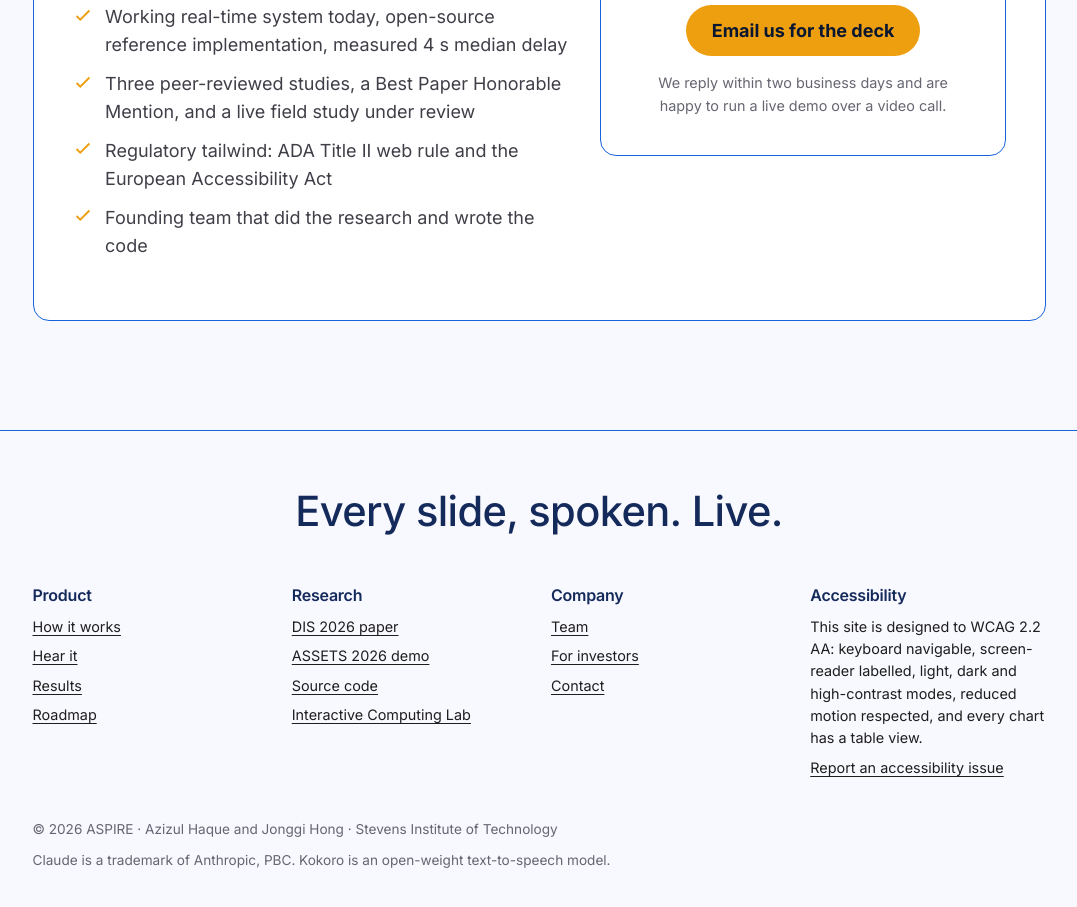
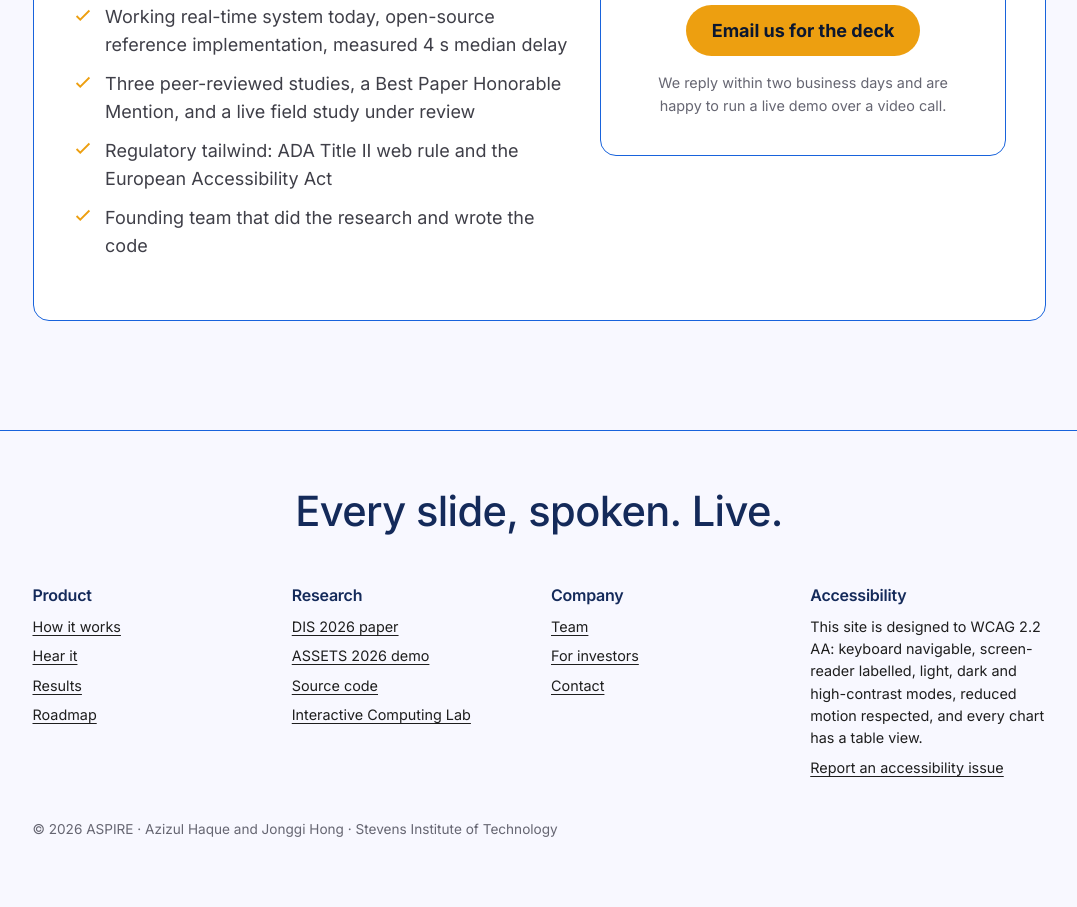
Before and after one commit to meazizul/aspire-website, a plain HTML site: page site/index.html in a window 1280 px wide. Shown: the part 10951-11858 px from the top of the page, without its empty margins (101-1178 px from the left). After the commit the page ends 11831 px from the top, so only its background shows below. Drawn offline with Linux system fonts and the light colour scheme.

Commit message:
Footer: drop the trademark notice line
Co-Authored-By: Claude Fable 5.1 <noreply@anthropic.com>

```diff
--- a/site/index.html
+++ b/site/index.html
@@ -444,7 +444,6 @@
     </div>
     <div class="foot-bottom">
       <span>© <span id="year">2026</span> ASPIRE · Azizul Haque and Jonggi Hong · Stevens Institute of Technology</span>
-      <span>Claude is a trademark of Anthropic, PBC. Kokoro is an open-weight text-to-speech model.</span>
     </div>
   </div>
 </footer>
```
